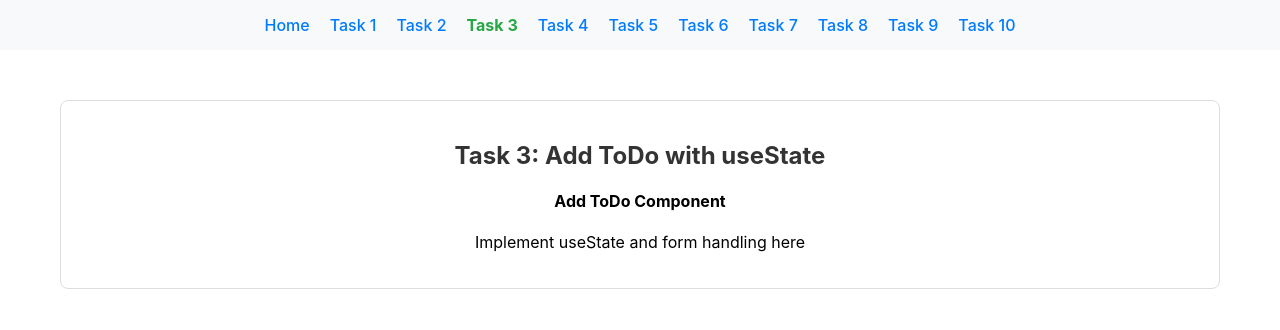
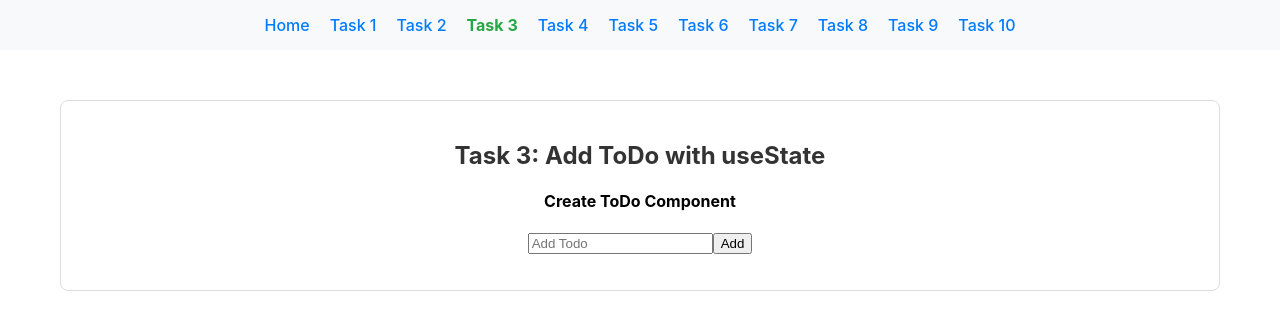
Before and after one commit to Prof-Woland/nodejs-pre-training-assignment-solutions-by-nikita-soroko, a React (Create React App) app in the folder React-CSS/react-todo-app/: page /task-03 in a window 1280 px wide. Shown: the top 330 px of the page. Built offline with nearby package versions, Linux system fonts and the light colour scheme.

Commit message:
Solution #3 in React-CSS

```diff
--- a/React-CSS/react-todo-app/src/solutions/task-03/AddToDo.tsx
+++ b/React-CSS/react-todo-app/src/solutions/task-03/AddToDo.tsx
@@ -47,12 +47,29 @@ export const AddToDo: React.FC = () => {
   // Example implementation:
   // const [inputValue, setInputValue] = useState('');
   // const [todos, setTodos] = useState<Todo[]>([]);
+  const [inputValue, setInputValue] = useState('');
+  const [todos, setTodos] = useState<Todo[]>([]);
+
+  let addTodo = ()=>{
+    let lastItemId: number = todos.at(-1)?.id || 0;
+    let newTodo: Todo ={
+      id: lastItemId+1,
+      title: inputValue,
+      completed: false
+    };
+    setTodos([...todos, newTodo]);
+    setInputValue('');
+  }
 
   return (
     <div>
       {/* TODO: Replace this with your implementation */}
-      <h4>Add ToDo Component</h4>
-      <p>Implement useState and form handling here</p>
+      <h4>Create ToDo Component</h4>
+      <input type="text" id='input' value={inputValue} onChange={(e)=>setInputValue(e.target.value)} placeholder='Add Todo'/>
+      <button onClick={addTodo}>Add</button>
+      <ul>
+        {todos.map(todo=><li>{todo.title} - {todo.completed ? 'completed' : 'not completed'}</li>)}
+      </ul>
     </div>
   );
 };
```
